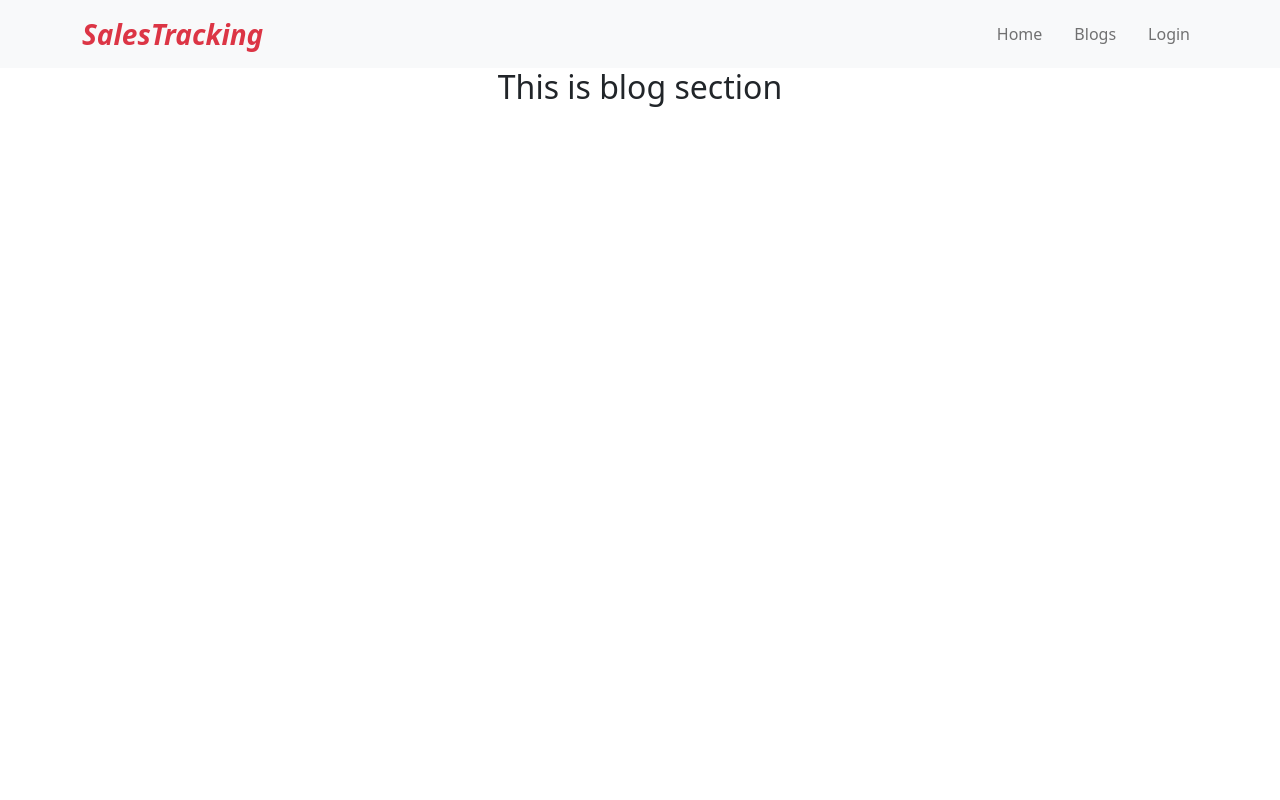
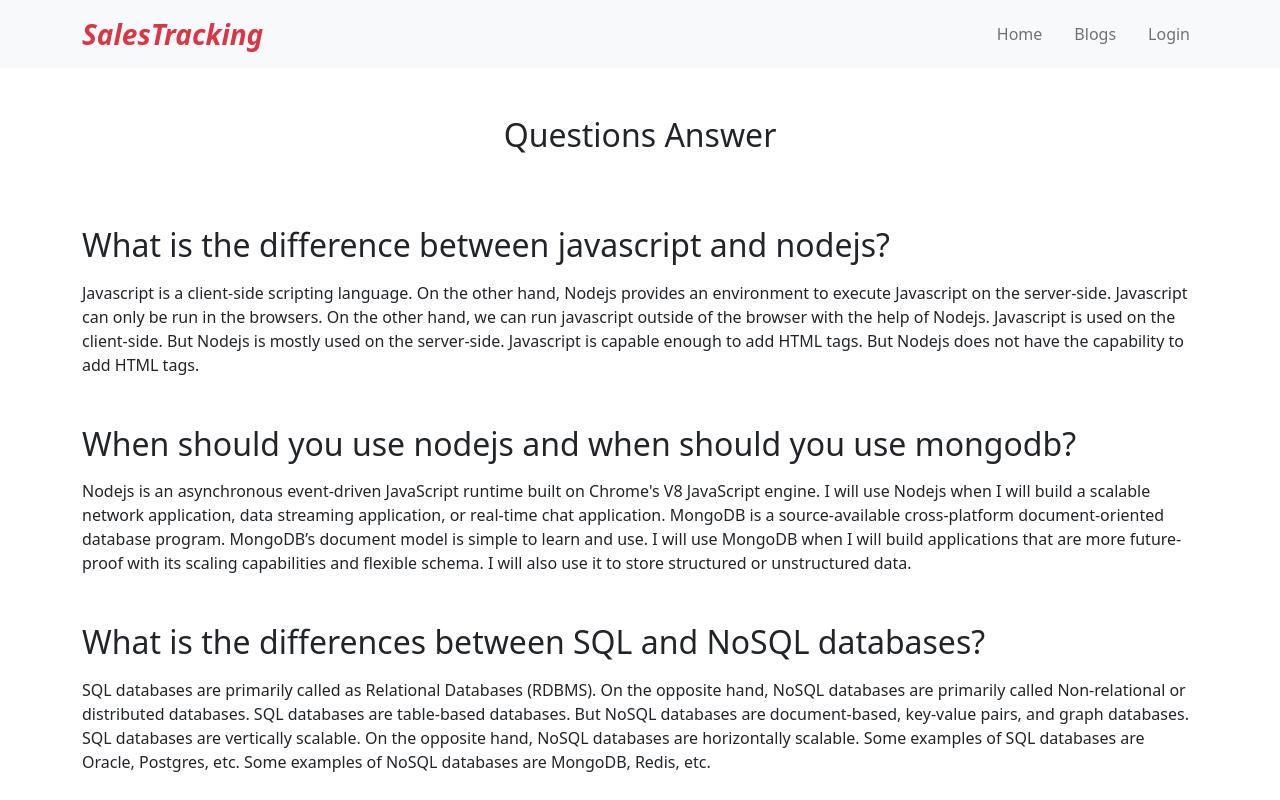
Before and after one commit to neel123go/sales-traking-client, a React (Create React App) app: page /blogs in a window 1280 px wide. Shown: the top 800 px of the page. Built offline with nearby package versions, Linux system fonts and the light colour scheme; no server answers.

Commit message:
added blogs page

```diff
--- a/src/Components/Pages/Blogs/Blogs.js
+++ b/src/Components/Pages/Blogs/Blogs.js
@@ -2,8 +2,16 @@ import React from 'react';
 
 const Blogs = () => {
     return (
-        <div className='min-vh-100'>
-            <h2>This is blog section</h2>
+        <div className='min-vh-100 container'>
+            <h2 className='my-5'>Questions Answer</h2>
+            <div className='text-start pt-4'>
+                <h2>What is the difference between javascript and nodejs?</h2>
+                <p className='mt-3'>Javascript is a client-side scripting language. On the other hand, Nodejs provides an environment to execute Javascript on the server-side. Javascript can only be run in the browsers. On the other hand, we can run javascript outside of the browser with the help of Nodejs. Javascript is used on the client-side. But Nodejs is mostly used on the server-side. Javascript is capable enough to add HTML tags. But Nodejs does not have the capability to add HTML tags.</p>
+                <h2 className='mt-5'>When should you use nodejs and when should you use mongodb?</h2>
+                <p className='mt-3'>Nodejs is an asynchronous event-driven JavaScript runtime built on Chrome's V8 JavaScript engine. I will use Nodejs when I will build a scalable network application, data streaming application, or real-time chat application. MongoDB is a source-available cross-platform document-oriented database program. MongoDB’s document model is simple to learn and use. I will use MongoDB when I will build applications that are more future-proof with its scaling capabilities and flexible schema. I will also use it to store structured or unstructured data.</p>
+                <h2 className='mt-5'>What is the differences between SQL and NoSQL databases?</h2>
+                <p className='mt-3'>SQL databases are primarily called as Relational Databases (RDBMS). On the opposite hand, NoSQL databases are primarily called Non-relational or distributed databases. SQL databases are table-based databases. But NoSQL databases are document-based, key-value pairs, and graph databases. SQL databases are vertically scalable. On the opposite hand, NoSQL databases are horizontally scalable. Some examples of SQL databases are Oracle, Postgres, etc. Some examples of NoSQL databases are MongoDB, Redis, etc.</p>
+            </div>
         </div>
     );
 };
--- a/src/Components/Pages/InventoryItem/InventoryItem.js
+++ b/src/Components/Pages/InventoryItem/InventoryItem.js
@@ -8,7 +8,7 @@ const InventoryItem = ({ item }) => {
                 <img src={item.image} className="card-img-top" alt="..." />
                 <div className="card-body">
                     <h5 className="card-title">{item.name}</h5>
-                    <p className="card-text">{item.description}</p>
+                    <p className="card-text">{item.description.slice(0, 70) + ' ....'}</p>
                     <div className='text-start'>
                         <p className='fs-5'>Price: $<span className='fs-3 fw-bolder text-success'>{item.price}</span></p>
                         <p className='fs-5'>Supplier: {item.supplierName}</p>
--- a/src/Components/Pages/InventoryItemDetails/InventoryItemDetails.js
+++ b/src/Components/Pages/InventoryItemDetails/InventoryItemDetails.js
@@ -78,21 +78,19 @@ const InventoryItemDetails = () => {
     return (
         <div className='min-vh-100'>
             <h2 className='my-5'>Inventory Item Details</h2>
-            <div className='w-75 mx-auto border border-secondary rounded-3'>
-                <div className="d-flex">
-                    <div className='w-50'>
+            <div className='w-50 mx-auto border border-secondary rounded-3'>
+                <div>
                     <img className="rounded-3 card-img-top" src={item.image} alt="" />
                 </div>
-                    <div className="w-50 p-5">
+                <div className="p-5">
                     <h5 className='fs-3 my-2'>{item.name}</h5>
                     <p className='text-secondary mb-4'>Item Id: {item._id}</p>
                     <p className='mt-3 mb-5'>{item.description}</p>
-                        <p className='mt-3 fs-5 text-start'>Supplier Name: {item.supplierName}</p>
-                        <p className='mt-3 fs-5 text-start'>Price: ${item.price}</p>
-                        <p className='mt-3 fs-5 text-start'>Quantity: {item.quantity}</p>
-                        <p className='mt-3 fs-5 text-start text-danger'>{sold ? 'This product is sold out' : ''}</p>
+                    <p className='m-0 fs-5 text-start'>Supplier Name: {item.supplierName}</p>
+                    <p className='my-2 fs-5 text-start'>Price: ${item.price}</p>
+                    <p className='m-0 fs-5 text-start'>Quantity: {item.quantity}</p>
+                    <p className='my-2 fs-5 text-start text-danger'>{sold ? 'This product is sold out' : ''}</p>
                     <button onClick={() => handleUpdateItem(item.quantity)} className='btn btn-primary mt-4'>Delivered</button>
-                    </div>
                 </div>
             </div>
 
```
Lines whose indentation alone changed are shown as unchanged.
